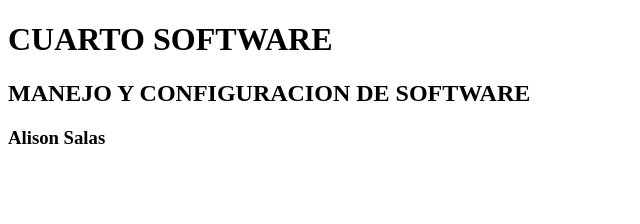
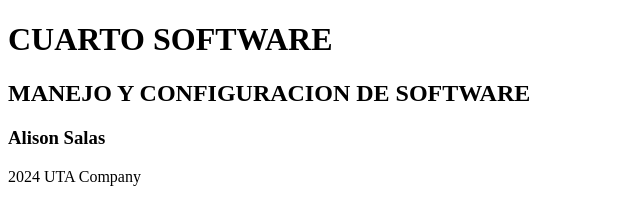
Before and after one commit to alisonMSalas/github_remote, a plain HTML site: page index.html in a window 1280 px wide. Shown: the whole page, without its empty margins (0-640 px from the left). Drawn offline with Linux system fonts and the light colour scheme.

Commit message:
Se modifico la empresa y anio en el footer

```diff
--- a/index.html
+++ b/index.html
@@ -9,5 +9,11 @@
     <h1>CUARTO SOFTWARE</h1>
     <h2>MANEJO Y CONFIGURACION DE SOFTWARE</h2>
     <h3>Alison Salas</h3>
+
+    <footer>
+        2024 UTA Company
+    </footer>
 </body>
+
+
 </html>
```
